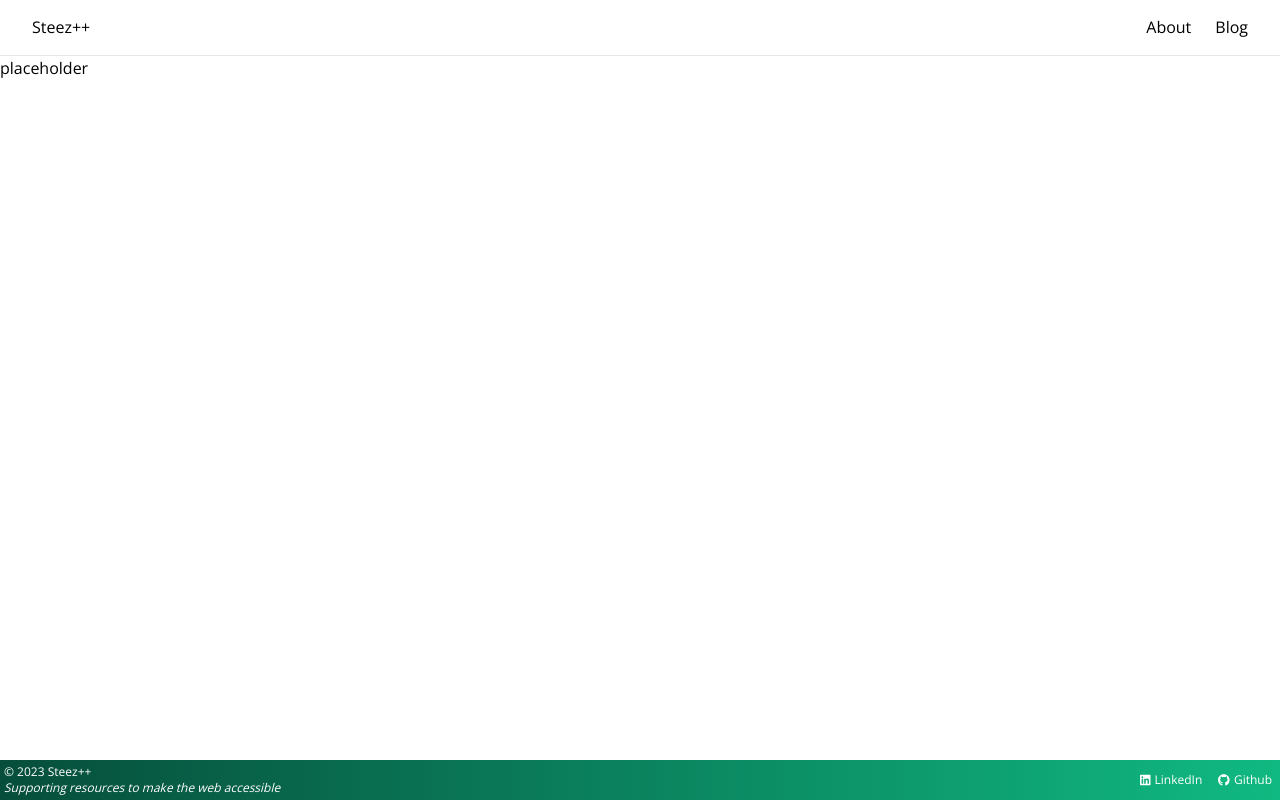
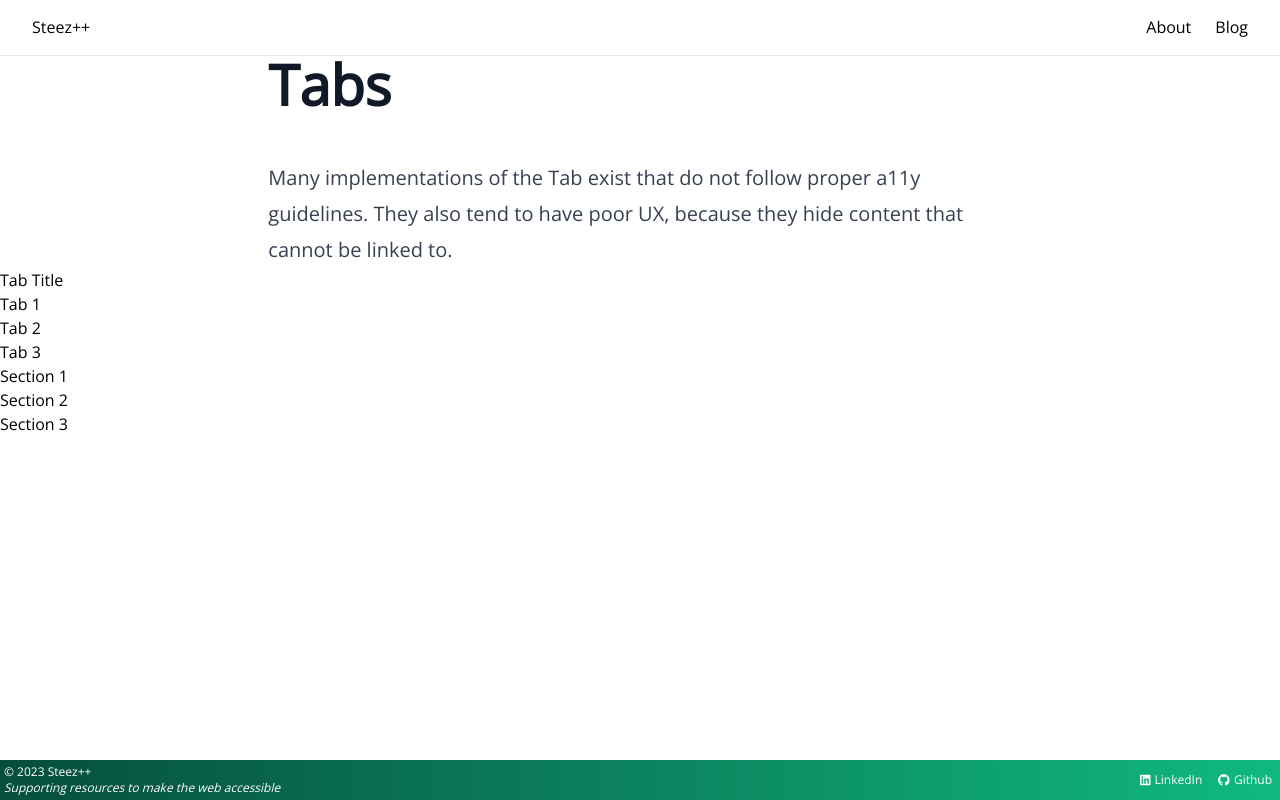
Before and after one commit to steezplusplus/Accessible-Web-Components, a Next.js app: page /blog/tabs in a window 1280 px wide. Built offline with nearby package versions, Linux system fonts and the light colour scheme.

Commit message:
feat: init tabs work

```diff
--- /dev/null
+++ b/app/blog/tabs/_components/tabs/Tabs.tsx
@@ -0,0 +1,27 @@
+export function Tabs() {
+  return (
+    <div>
+      <h2 id="tabs-title">Tab Title</h2>
+
+      <div>
+        <ul aria-labelledby="tabs-title">
+          <li>
+            <a id="tab-1" href="#section1">Tab 1</a>
+          </li>
+          <li>
+            <a id="tab-2" href="#section2">Tab 2</a>
+          </li>
+          <li>
+            <a id="tab-3" href="#section3">Tab 3</a>
+          </li>
+        </ul>
+
+        <div>
+          <section id="section1" aria-labelledby="tab-1">Section 1</section>
+          <section id="section2" aria-labelledby="tab-2">Section 2</section>
+          <section id="section3" aria-labelledby="tab-3">Section 3</section>
+        </div>
+      </div>
+    </div>
+  );
+}
--- a/app/blog/tabs/page.tsx
+++ b/app/blog/tabs/page.tsx
@@ -1,13 +1,19 @@
 'use client';
+
+import { Tabs } from './_components/tabs/Tabs';
+
 export default function Page() {
   return (
-    <Tabs />
+    <>
+      <article className="prose mx-auto md:prose-lg lg:prose-xl">
+        <h1>Tabs</h1>
+        <p>
+          Many implementations of the Tab exist that do not follow
+          proper a11y guidelines. They also tend to have poor UX,
+          because they hide content that cannot be linked to.
+        </p>
+      </article>
+      <Tabs />
+    </>
   );
 }
-// TODO SHOW SECTION
-function Tabs() {
-  // const { tabId, tabs } = props;
-  return (
-    <h1>placeholder</h1>
-  );
-}
```
Also changed, not shown: app/blog/tabs/tabs.mdx (line endings or trailing spaces).
